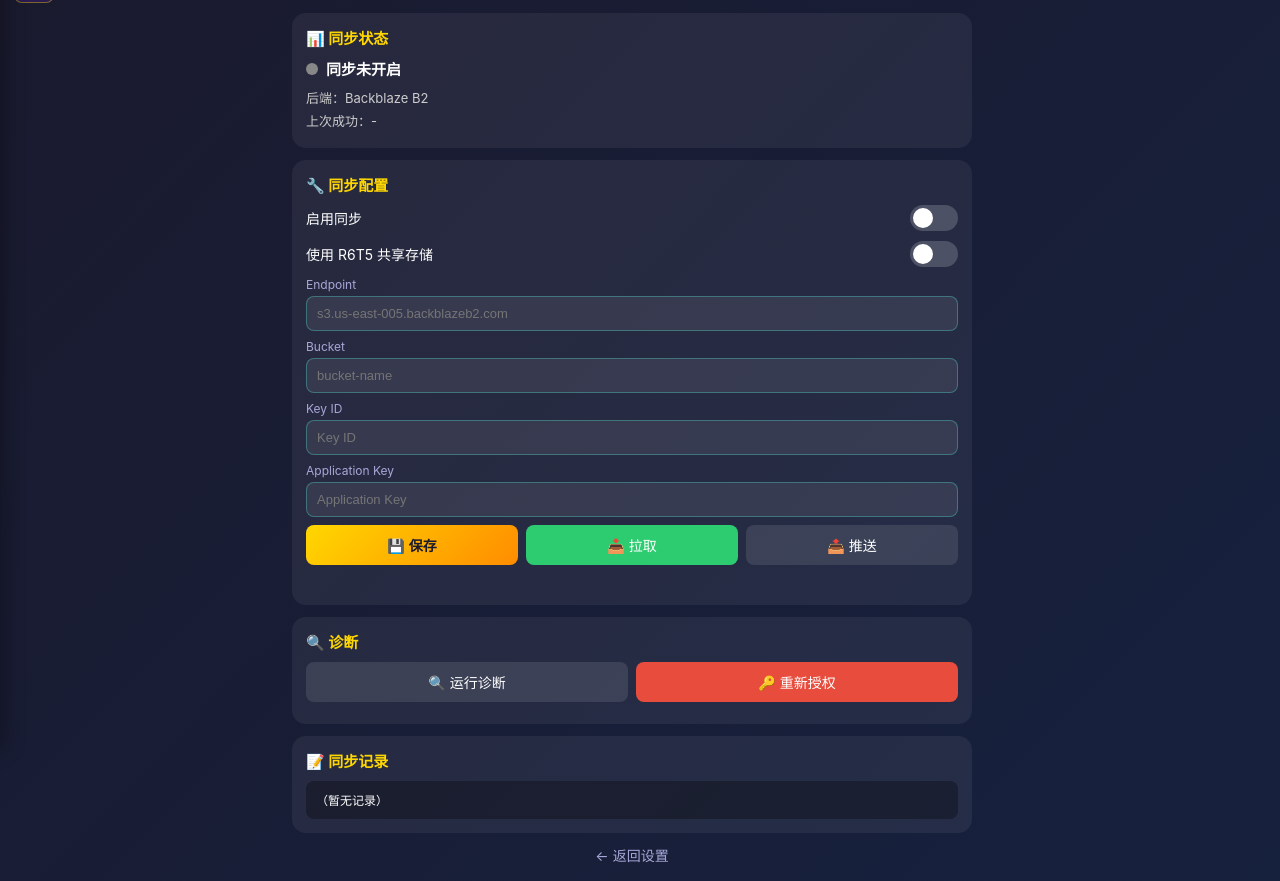
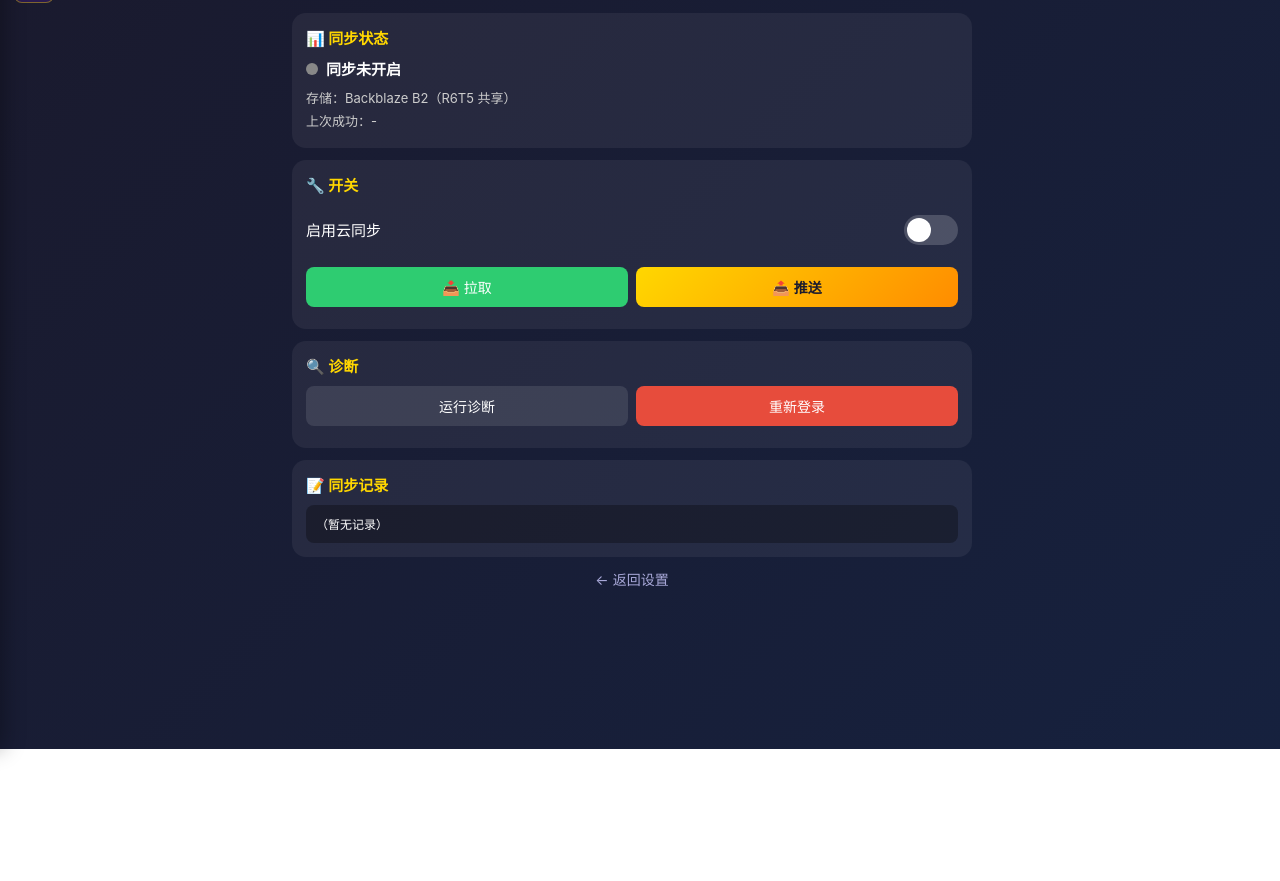
Before and after one commit to TanchiPanda/Word_Funny_Game, a plain HTML site: page dict/advanced-sync.html in a window 1280 px wide. Shown: the part 51-932 px from the top of the page. After the commit the page ends 800 px from the top, so only its background shows below. Drawn offline with Linux system fonts and the light colour scheme.

Commit message:
简化同步设置：删除自定义参数，只保留一个开关按钮

```diff
--- a/dict/advanced-sync.html
+++ b/dict/advanced-sync.html
@@ -18,7 +18,6 @@
 .btn-red{background:#e74c3c;color:#fff}
 .btn-green{background:#2ecc71;color:#fff}
 .info{font-size:13px;line-height:1.8;color:#ccc;word-break:break-all}
-.info b{color:#fff}
 .badge{display:inline-block;padding:2px 8px;border-radius:6px;font-size:12px;margin-left:6px}
 .badge-off{background:#555;color:#aaa}
 .badge-ok{background:#2ecc71;color:#fff}
@@ -26,14 +25,13 @@
 .badge-sync{background:#f39c12;color:#fff}
 pre{background:rgba(0,0,0,0.3);padding:10px;border-radius:8px;font-size:12px;overflow-x:auto;max-height:300px;overflow-y:auto;white-space:pre-wrap;word-break:break-all}
 .back{display:block;text-align:center;margin-top:8px;color:#a8a8d8;text-decoration:none;font-size:14px}
-.dav-input{width:100%;padding:9px 10px;border-radius:8px;border:1.5px solid rgba(78,205,196,0.4);background:rgba(255,255,255,0.08);color:#fff;font-size:13px;outline:none;margin-bottom:8px}
-.dav-label{display:block;font-size:12px;color:#a8a8d8;margin-bottom:4px}
-.switch{position:relative;display:inline-block;width:48px;height:26px;flex:none}
+.switch{position:relative;display:inline-block;width:54px;height:30px;flex:none}
 .switch input{opacity:0;width:0;height:0}
-.slider{position:absolute;inset:0;background:rgba(255,255,255,0.18);border-radius:26px;cursor:pointer;transition:0.3s}
-.slider::before{content:"";position:absolute;width:20px;height:20px;left:3px;top:3px;background:#fff;border-radius:50%;transition:0.3s}
+.slider{position:absolute;inset:0;background:rgba(255,255,255,0.18);border-radius:30px;cursor:pointer;transition:0.3s}
+.slider::before{content:"";position:absolute;width:24px;height:24px;left:3px;top:3px;background:#fff;border-radius:50%;transition:0.3s}
 .switch input:checked+.slider{background:linear-gradient(90deg,#39d98a,#4ecdc4)}
-.switch input:checked+.slider::before{transform:translateX(22px)}
+.switch input:checked+.slider::before{transform:translateX(24px)}
+.sync-row{display:flex;align-items:center;justify-content:space-between;padding:10px 0}
 .sync-status-row{display:flex;align-items:center;gap:8px;font-size:15px;font-weight:bold}
 .sync-status-row .dot{width:12px;height:12px;border-radius:50%;background:#888}
 .sync-status-row.off{color:#aaa}
@@ -50,7 +48,6 @@
 <div class="wrap">
 <h1>⚙️ 高级同步设置</h1>
 
-<!-- 同步状态 -->
 <div class="card">
   <div class="card-title">📊 同步状态</div>
   <div class="sync-status-row" id="syncRow">
@@ -58,50 +55,32 @@
     <span id="syncText">同步未开启</span>
   </div>
   <div class="info" style="margin-top:8px">
-    <div>后端：Backblaze B2</div>
+    <div>存储：Backblaze B2（R6T5 共享）</div>
     <div>上次成功：<span id="lastOk">-</span></div>
   </div>
 </div>
 
-<!-- 配置 -->
 <div class="card">
-  <div class="card-title">🔧 同步配置</div>
-  <div style="display:flex;align-items:center;justify-content:space-between;margin-bottom:10px">
-    <span style="font-size:14px">启用同步</span>
-    <label class="switch"><input type="checkbox" id="b2Enabled" onchange="localStorage.setItem('wordGameB2Enabled',this.checked?'1':'0');log('启用同步：'+this.checked)"><span class="slider"></span></label>
+  <div class="card-title">🔧 开关</div>
+  <div class="sync-row">
+    <span style="font-size:15px">启用云同步</span>
+    <label class="switch"><input type="checkbox" id="b2Enabled" onchange="onToggle(this.checked)"><span class="slider"></span></label>
   </div>
-  <div style="display:flex;align-items:center;justify-content:space-between;margin-bottom:10px">
-    <span style="font-size:14px">使用 R6T5 共享存储</span>
-    <label class="switch"><input type="checkbox" id="b2Preset" onchange="togglePreset();localStorage.setItem('wordGameB2Preset',this.checked?'1':'0');log('R6T5共享：'+this.checked)"><span class="slider"></span></label>
+  <div id="toggleHint" style="font-size:12px;color:#a8a8d8;margin-top:4px"></div>
+  <div class="row" style="margin-top:12px">
+    <button class="btn btn-green" onclick="doPull()">📥 拉取</button>
+    <button class="btn btn-primary" onclick="doPush()">📤 推送</button>
   </div>
-  <div id="customArea">
-    <label class="dav-label">Endpoint</label>
-    <input class="dav-input" type="text" id="b2Endpoint" placeholder="s3.us-east-005.backblazeb2.com">
-    <label class="dav-label">Bucket</label>
-    <input class="dav-input" type="text" id="b2Bucket" placeholder="bucket-name">
-    <label class="dav-label">Key ID</label>
-    <input class="dav-input" type="text" id="b2KeyId" placeholder="Key ID">
-    <label class="dav-label">Application Key</label>
-    <input class="dav-input" type="password" id="b2AppKey" placeholder="Application Key">
-  </div>
-  <div class="row">
-    <button class="btn btn-primary" onclick="saveConfig()">💾 保存</button>
-    <button class="btn btn-green" onclick="doPull()">📥 拉取</button>
-    <button class="btn btn-ghost" onclick="doPush()">📤 推送</button>
-  </div>
-  <div id="configStatus" style="font-size:13px;color:#ffd700;min-height:18px"></div>
 </div>
 
-<!-- 诊断 -->
 <div class="card">
   <div class="card-title">🔍 诊断</div>
   <div class="row">
-    <button class="btn btn-ghost" onclick="runDiag()">🔍 运行诊断</button>
-    <button class="btn btn-red" onclick="reauth()">🔑 重新授权</button>
+    <button class="btn btn-ghost" onclick="runDiag()">运行诊断</button>
+    <button class="btn btn-red" onclick="reauth()">重新登录</button>
   </div>
 </div>
 
-<!-- 同步记录 -->
 <div class="card">
   <div class="card-title">📝 同步记录</div>
   <pre id="log">（暂无记录）</pre>
@@ -110,8 +89,8 @@
 <a class="back" href="../settings.html">← 返回设置</a>
 </div>
 
-<script src="sync.js?v=20261001c"></script>
-<script src="auth.js?v=20261001c"></script>
+<script src="sync.js?v=20261001dd"></script>
+<script src="auth.js?v=20261001dd"></script>
 <script>
 var logs = [];
 function log(msg){
@@ -121,30 +100,17 @@
   document.getElementById("log").innerText = logs.join("\n");
 }
 
-function togglePreset(){
-  var p = document.getElementById("b2Preset").checked;
-  document.getElementById("customArea").style.display = p ? "none" : "";
-}
-
-function saveConfig(){
-  var enabled = document.getElementById("b2Enabled").checked;
-  var preset = document.getElementById("b2Preset").checked;
-  localStorage.setItem("wordGameB2Enabled", enabled?"1":"0");
-  if(preset){
-    localStorage.setItem("wordGameB2Preset","1");
-    localStorage.setItem("wordGameB2Endpoint","s3.us-east-005.backblazeb2.com");
-    localStorage.setItem("wordGameB2Bucket","R6T5Data");
-    localStorage.setItem("wordGameB2KeyId","005c54e99fa03480000000002");
-    localStorage.setItem("wordGameB2AppKey","K005rSwwGtkJfJ2fOaJ9qAoKoUY2/bw");
-  } else {
-    localStorage.removeItem("wordGameB2Preset");
-    localStorage.setItem("wordGameB2Endpoint", document.getElementById("b2Endpoint").value.trim());
-    localStorage.setItem("wordGameB2Bucket", document.getElementById("b2Bucket").value.trim());
-    localStorage.setItem("wordGameB2KeyId", document.getElementById("b2KeyId").value.trim());
-    localStorage.setItem("wordGameB2AppKey", document.getElementById("b2AppKey").value);
-  }
-  document.getElementById("configStatus").innerText = "✅ 已保存";
-  log("配置已保存");
+function onToggle(on){
+  localStorage.setItem("wordGameB2Enabled", on?"1":"0");
+  // 强制使用 R6T5 预设参数
+  localStorage.setItem("wordGameB2Preset","1");
+  localStorage.setItem("wordGameB2Endpoint","s3.us-east-005.backblazeb2.com");
+  localStorage.setItem("wordGameB2Bucket","R6T5Data");
+  localStorage.setItem("wordGameB2KeyId","005c54e99fa03480000000002");
+  localStorage.setItem("wordGameB2AppKey","K005rSwwGtkJfJ2fOaJ9qAoKoUY2/bw");
+  document.getElementById("toggleHint").innerText = on ? "✅ 已启用，下次进入游戏自动同步" : "已关闭，数据仅保存在本地";
+  log("同步开关："+(on?"开启":"关闭"));
+  if(on){ doPull(); }
 }
 
 function doPull(){ log("手动拉取…"); syncPull(function(m){ log(m); }); }
@@ -175,19 +141,11 @@
   refreshView();
 });
 
-// 加载配置
-var preset = localStorage.getItem("wordGameB2Preset")==="1";
-document.getElementById("b2Preset").checked = preset;
+// 加载
 document.getElementById("b2Enabled").checked = localStorage.getItem("wordGameB2Enabled")==="1";
-document.getElementById("customArea").style.display = preset ? "none" : "";
-if(!preset){
-  document.getElementById("b2Endpoint").value = localStorage.getItem("wordGameB2Endpoint")||"";
-  document.getElementById("b2Bucket").value = localStorage.getItem("wordGameB2Bucket")||"";
-  document.getElementById("b2KeyId").value = localStorage.getItem("wordGameB2KeyId")||"";
-  document.getElementById("b2AppKey").value = localStorage.getItem("wordGameB2AppKey")||"";
-}
+document.getElementById("toggleHint").innerText = document.getElementById("b2Enabled").checked ? "✅ 已启用" : "已关闭";
 refreshView();
 </script>
-<script src="sidebar.js?v=20261001c"></script>
+<script src="sidebar.js?v=20261001dd"></script>
 </body>
 </html>
```
Also changed, not shown: dict/chooser.html (+3 -3 lines), dict/editor.html (+2 -2 lines), index.html (+4 -4 lines), match.html (+4 -4 lines), oauth-callback.html (+2 -2 lines), settings.html (+3 -3 lines), spell.html (+4 -4 lines), study.html (+2 -2 lines).
